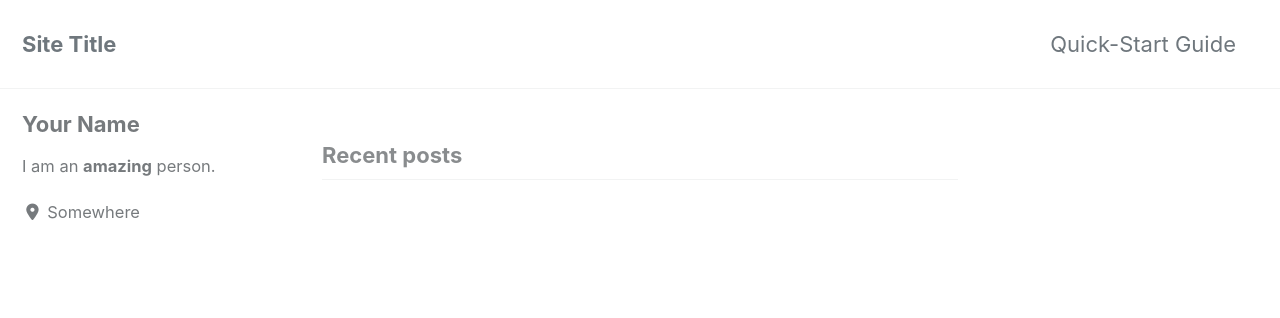
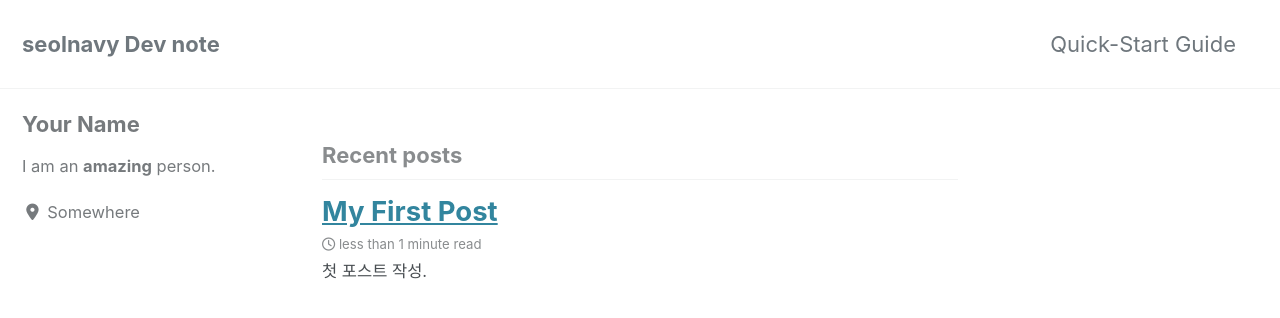
Before and after one commit to seolys/seolys.github.io, a Jekyll site: the page built from index.html, in a window 1280 px wide and 900 px high. Shown: the top 318 px of the window. Built offline with Jekyll 4.4.1, drawn with Linux system fonts in a browser that asks for light colours; cached includes are drawn as plain includes; nearby versions of some CDN libraries; the list of posts is cut into pages by our own code; some of the changed text lies outside the part shown.

Commit message:
config commit

```diff
--- a/_config.yml
+++ b/_config.yml
@@ -16,14 +16,14 @@ minimal_mistakes_skin    : "default" # "air", "aqua", "contrast", "dark", "dirt"
 
 # Site Settings
 locale                   : "en-US"
-title                    : "Site Title"
+title                    : "seolnavy Dev note"
 title_separator          : "-"
 subtitle                 : # site tagline that appears below site title in masthead
-name                     : "Your Name"
+name                     : "설 연수"
 description              : "An amazing website."
-url                      : # the base hostname & protocol for your site e.g. "https://mmistakes.github.io"
+url                      : "https://seolys.github.io/"
 baseurl                  : # the subpath of your site, e.g. "/blog"
-repository               : # GitHub username/repo-name e.g. "mmistakes/minimal-mistakes"
+repository               : "https://github.com/seolys"
 teaser                   : # path of fallback teaser image, e.g. "/assets/images/500x300.png"
 logo                     : # path of logo image to display in the masthead, e.g. "/assets/images/88x88.png"
 masthead_title           : # overrides the website title displayed in the masthead, use " " for no title
--- /dev/null
+++ b/_includes/mathjax_support.html
@@ -0,0 +1,6 @@
+<script type="text/x-mathjax-config">
+    MathJax.Hub.Config({
+      tex2jax: {inlineMath: [['$','$'], ['\\(','\\)']]}
+    });
+    </script>
+    <script type="text/javascript" async src="https://cdn.mathjax.org/mathjax/latest/MathJax.js?config=TeX-AMS_CHTML"></script>
--- a/_layouts/default.html
+++ b/_layouts/default.html
@@ -12,6 +12,7 @@
   <head>
     {% include head.html %}
     {% include head/custom.html %}
+    {% include mathjax_support.html %}
   </head>
 
   <body class="layout--{{ page.layout | default: layout.layout }}{% if page.classes or layout.classes %}{{ page.classes | default: layout.classes | join: ' ' | prepend: ' ' }}{% endif %}">
--- /dev/null
+++ b/_posts/2020-02-13-hello.md
@@ -0,0 +1,14 @@
+---
+title : "My First Post"
+category :
+    - hello
+tag :
+    - github
+
+---
+첫 포스트 작성.
+
+
+## Hello
+
+### hello
```
